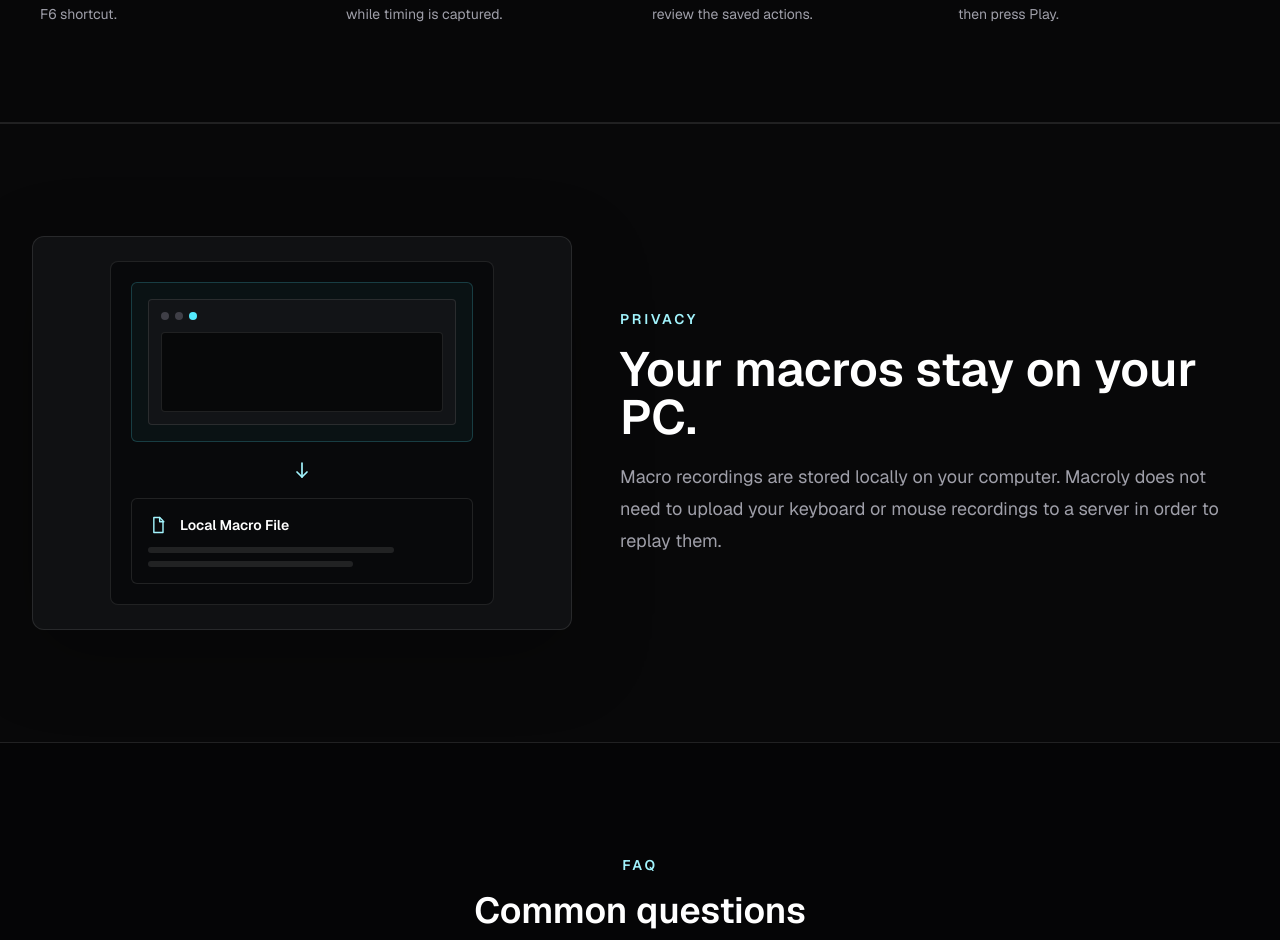
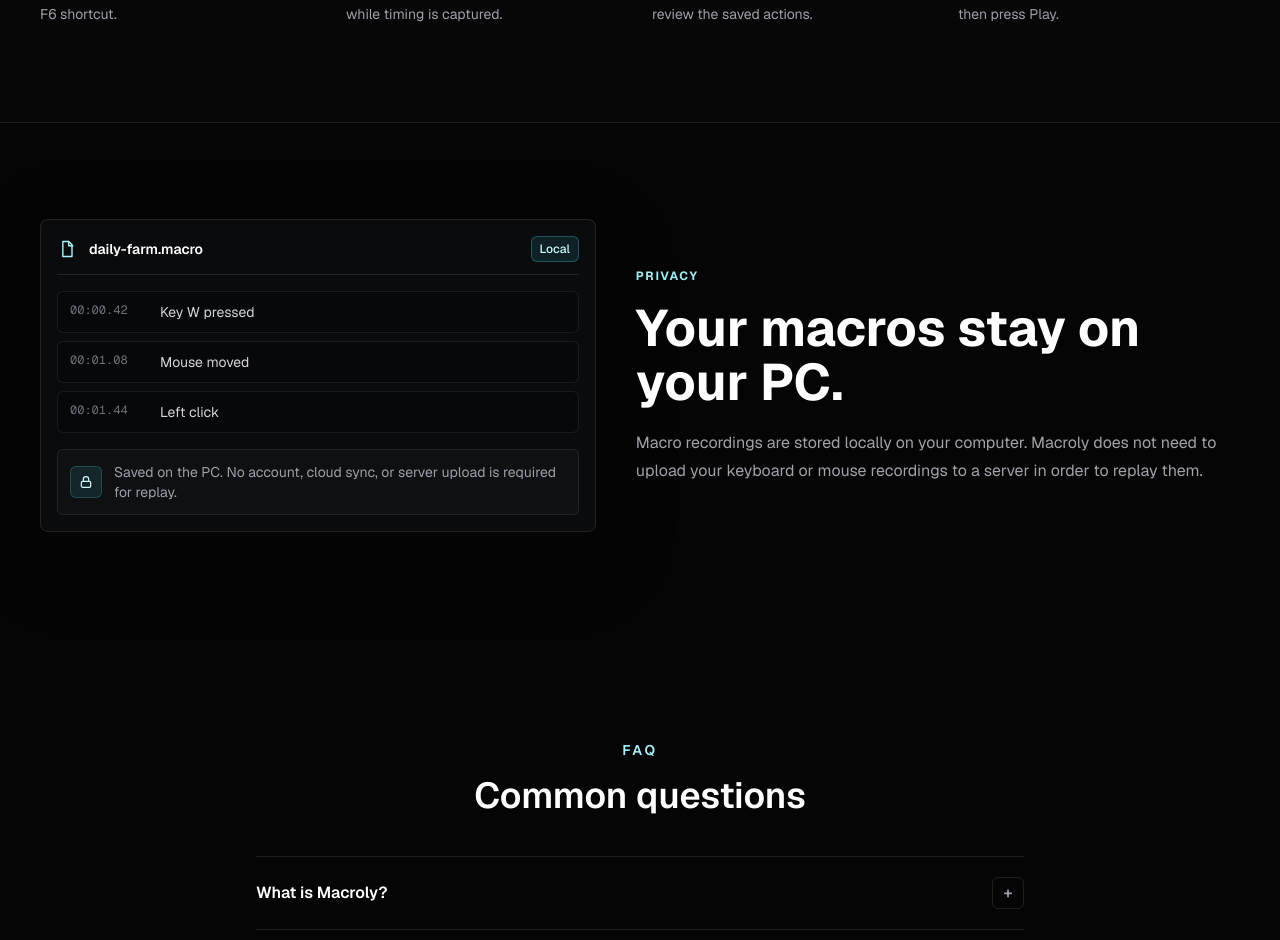
Before and after one commit to bibop28/Macrosty, a Next.js app: page / in a window 1280 px wide. Shown: the part 2767-3707 px from the top of the page. Built offline with nearby package versions, Linux system fonts and the light colour scheme.

Commit message:
Refactor Privacy component; update layout and improve styling for better readability

```diff
--- a/components/Privacy.js
+++ b/components/Privacy.js
@@ -2,56 +2,73 @@
   return (
     <section
       id="privacy"
-      className="border-y border-white/10 bg-[#080809] px-5 py-24 sm:px-6 lg:px-8 lg:py-28"
+      className="macro-section"
       data-reveal
     >
-      <div className="mx-auto grid max-w-[1280px] gap-12 lg:grid-cols-[0.86fr_1fr] lg:items-center">
-        <div className="rounded-xl border border-white/10 bg-[#101113] p-6 shadow-[0_24px_80px_rgba(0,0,0,0.28)]">
-          <div className="mx-auto max-w-sm">
-            <div className="rounded-lg border border-white/10 bg-[#08090b] p-5">
-              <div className="rounded-md border border-cyan-300/20 bg-cyan-300/[0.04] p-4">
-                <div className="rounded border border-white/10 bg-[#121417] p-3">
-                  <div className="mb-3 flex gap-1.5" aria-hidden="true">
-                    <span className="size-2 rounded-full bg-zinc-700" />
-                    <span className="size-2 rounded-full bg-zinc-700" />
-                    <span className="size-2 rounded-full bg-cyan-300" />
-                  </div>
-                  <div className="h-20 rounded border border-white/10 bg-[#070809]" />
-                </div>
+      <div className="macro-container grid gap-10 lg:grid-cols-[0.92fr_1fr] lg:items-center">
+        <div className="order-2 rounded-lg border border-white/10 bg-[#0a0b0d] p-4 shadow-[0_24px_80px_rgba(0,0,0,0.25)] lg:order-1">
+          <div className="flex items-center justify-between border-b border-white/10 pb-3">
+            <div className="flex items-center gap-3">
+              <svg
+                viewBox="0 0 24 24"
+                className="size-5 text-cyan-200"
+                fill="none"
+                stroke="currentColor"
+                strokeWidth="1.7"
+                strokeLinecap="round"
+                strokeLinejoin="round"
+                aria-hidden="true"
+              >
+                <path d="M7 3h7l4 4v14H7z" />
+                <path d="M14 3v5h5" />
+              </svg>
+              <span className="text-sm font-semibold text-white">daily-farm.macro</span>
+            </div>
+            <span className="rounded-md border border-cyan-300/25 bg-cyan-300/10 px-2 py-1 text-xs font-medium text-cyan-100">
+              Local
+            </span>
+          </div>
+
+          <div className="mt-4 space-y-2">
+            {[
+              ["00:00.42", "Key W pressed"],
+              ["00:01.08", "Mouse moved"],
+              ["00:01.44", "Left click"],
+            ].map(([time, action]) => (
+              <div
+                key={time}
+                className="grid grid-cols-[78px_minmax(0,1fr)] gap-3 rounded-md border border-white/[0.08] bg-[#070809] px-3 py-2.5 text-sm"
+              >
+                <span className="font-mono text-xs text-zinc-500">{time}</span>
+                <span className="truncate text-zinc-300">{action}</span>
               </div>
+            ))}
+          </div>
 
-              <div className="flex justify-center py-4 text-cyan-200" aria-hidden="true">
-                <svg viewBox="0 0 24 24" className="size-6" fill="none" stroke="currentColor" strokeWidth="1.7" strokeLinecap="round" strokeLinejoin="round">
-                  <path d="M12 5v14" />
-                  <path d="m7 14 5 5 5-5" />
-                </svg>
-              </div>
-
-              <div className="rounded-md border border-white/10 bg-[#08090b] p-4">
-                <div className="mb-3 flex items-center gap-3">
-                  <svg viewBox="0 0 24 24" className="size-5 text-cyan-200" fill="none" stroke="currentColor" strokeWidth="1.7" strokeLinecap="round" strokeLinejoin="round" aria-hidden="true">
-                    <path d="M7 3h7l4 4v14H7z" />
-                    <path d="M14 3v5h5" />
-                  </svg>
-                  <span className="text-sm font-semibold text-white">Local Macro File</span>
-                </div>
-                <div className="space-y-2">
-                  <div className="h-1.5 w-4/5 rounded bg-white/10" />
-                  <div className="h-1.5 w-2/3 rounded bg-white/10" />
-                </div>
-              </div>
-            </div>
+          <div className="mt-4 flex items-center gap-3 rounded-md border border-white/[0.08] bg-white/[0.025] px-3 py-3 text-sm text-zinc-400">
+            <span className="grid size-8 shrink-0 place-items-center rounded-md border border-cyan-300/20 bg-cyan-300/10 text-cyan-100">
+              <svg
+                viewBox="0 0 24 24"
+                className="size-4"
+                fill="none"
+                stroke="currentColor"
+                strokeWidth="1.8"
+                strokeLinecap="round"
+                strokeLinejoin="round"
+                aria-hidden="true"
+              >
+                <rect x="5" y="11" width="14" height="9" rx="2" />
+                <path d="M8 11V8a4 4 0 0 1 8 0v3" />
+              </svg>
+            </span>
+            Saved on the PC. No account, cloud sync, or server upload is required for replay.
           </div>
         </div>
 
-        <div>
-          <p className="text-sm font-semibold uppercase tracking-[0.2em] text-cyan-200">
-            Privacy
-          </p>
-          <h2 className="mt-4 text-3xl font-semibold tracking-normal text-white sm:text-4xl lg:text-5xl">
-            Your macros stay on your PC.
-          </h2>
-          <p className="mt-5 max-w-2xl text-base leading-8 text-zinc-400 sm:text-lg">
+        <div className="order-1 lg:order-2">
+          <p className="macro-eyebrow">Privacy</p>
+          <h2 className="macro-heading mt-4">Your macros stay on your PC.</h2>
+          <p className="macro-copy mt-5 max-w-2xl">
             Macro recordings are stored locally on your computer. Macroly does
             not need to upload your keyboard or mouse recordings to a server in
             order to replay them.
```
